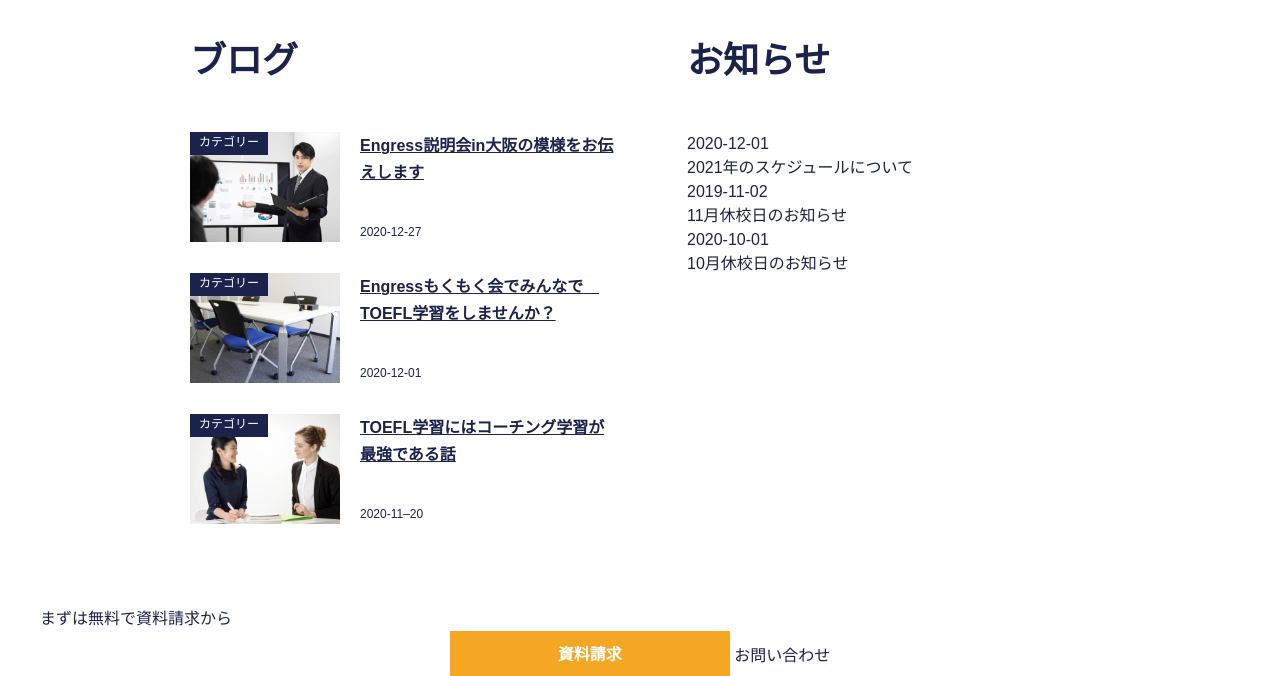
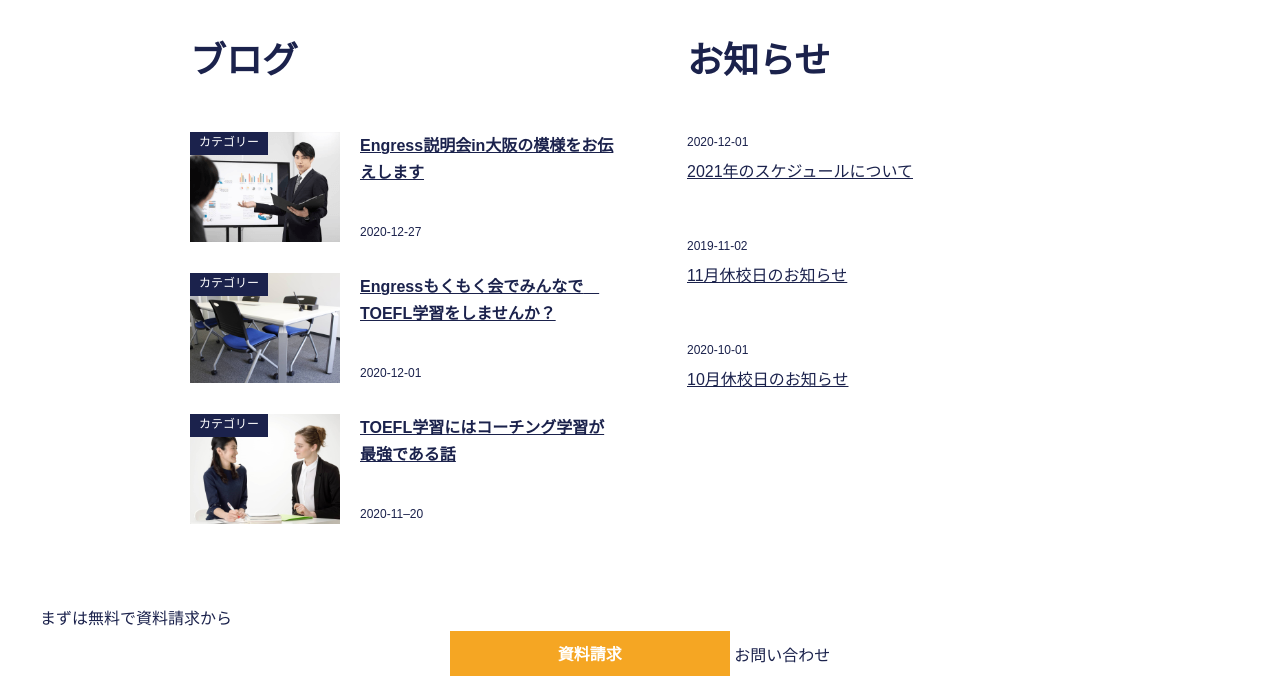
Before and after one commit to ryoya-murata/engress-reproduce, a plain HTML site: page index.html in a window 1280 px wide. Shown: the part 4000-4676 px from the top of the page. Drawn offline with Linux system fonts and the light colour scheme.

Commit message:
お知らせのcssを記述

```diff
--- a/css/style.scss
+++ b/css/style.scss
@@ -844,14 +844,6 @@ body.fixed{
   flex: 0 1 47.7778%;
 }
 
-// =======================
-//  news
-// =======================
-
-.posts-contents__news{
-  flex: 0 1 44.7778%;
-}
-
 .blog-items_item{
   margin-bottom: 1.9375em;
 }
@@ -910,3 +902,37 @@ body.fixed{
   font-size: 0.75em;
   line-height: 1.6667;
 }
+
+
+
+// =======================
+//  news
+// =======================
+
+.posts-contents__news{
+  flex: 0 1 44.7778%;
+}
+.news-items__item{
+  margin-bottom: 1.0625em;
+  height: 87px;
+}
+
+.news-item__link{
+  display: block;
+}
+
+.news-item__time{
+  display: block;
+  font-weight: 500;
+  font-size: 0.75em;
+  line-height: 1.6667;
+  margin-bottom: 0.5412em;
+}
+
+.news-item__title{
+  line-height: 1.6875;
+  font-weight: 500;
+  text-decoration: underline;
+  text-decoration-color: $primary-color;
+  text-decoration-thickness: 1px;
+}
```
Also changed, not shown: css/style.css, 1 other file.
